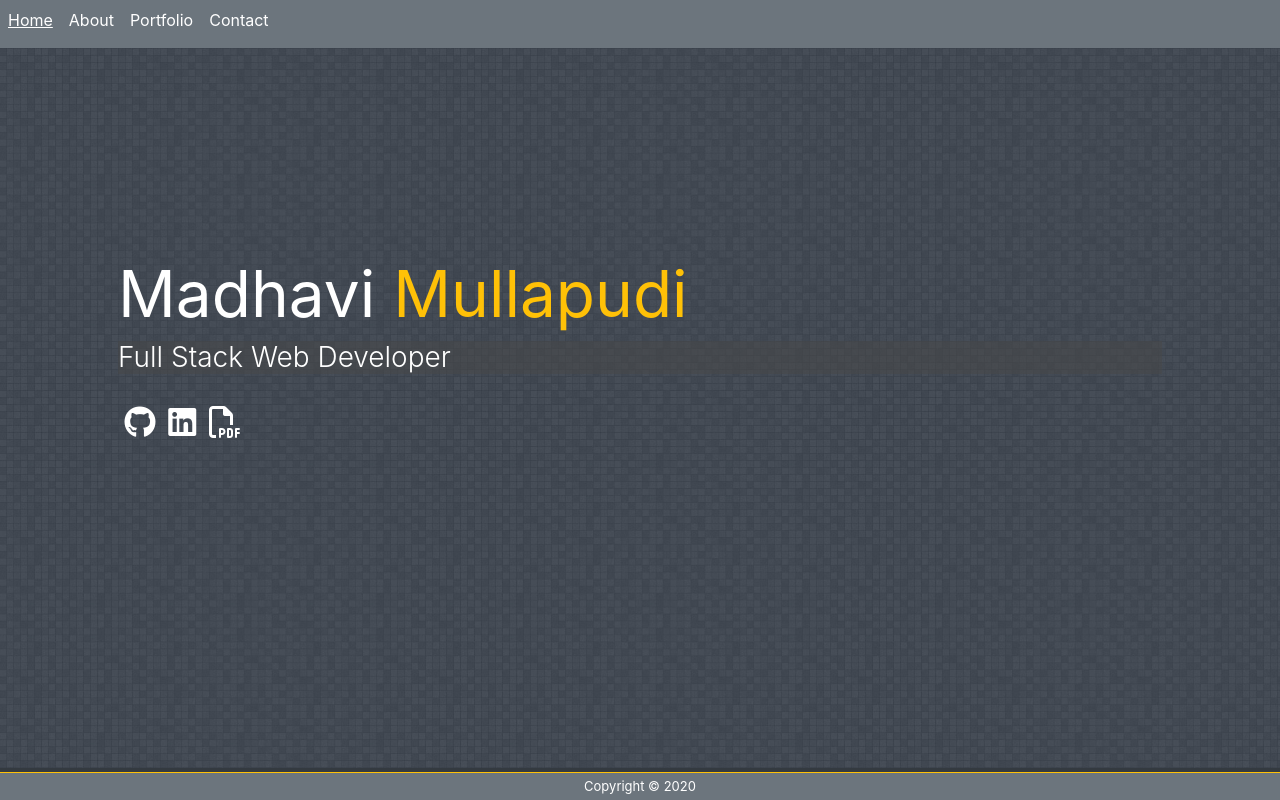
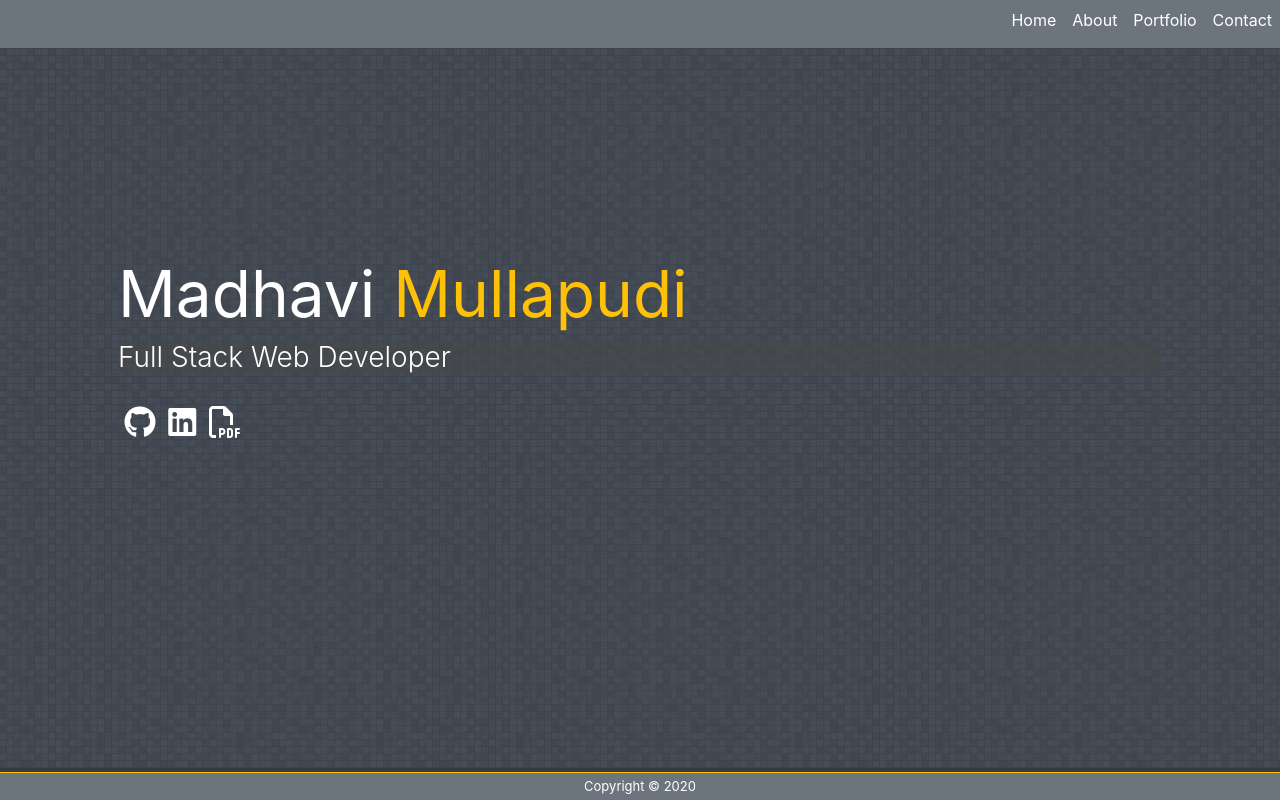
Before and after one commit to Madhavic1/React-Portfolio, a React (Create React App) app: page / in a window 1280 px wide. Built offline with nearby package versions, Linux system fonts and the light colour scheme.

Commit message:
Reverting the collapsed navbar menu changes

```diff
--- a/public/index.html
+++ b/public/index.html
@@ -29,9 +29,6 @@
     integrity="sha384-wvfXpqpZZVQGK6TAh5PVlGOfQNHSoD2xbE+QkPxCAFlNEevoEH3Sl0sibVcOQVnN" crossorigin="anonymous">
     <script src='https://kit.fontawesome.com/a076d05399.js'></script>
     <link rel="stylesheet" href="https://maxcdn.bootstrapcdn.com/bootstrap/4.0.0/css/bootstrap.min.css" integrity="sha384-Gn5384xqQ1aoWXA+058RXPxPg6fy4IWvTNh0E263XmFcJlSAwiGgFAW/dAiS6JXm" crossorigin="anonymous">
-    <script src="https://code.jquery.com/jquery-3.2.1.slim.min.js" integrity="sha384-KJ3o2DKtIkvYIK3UENzmM7KCkRr/rE9/Qpg6aAZGJwFDMVNA/GpGFF93hXpG5KkN" crossorigin="anonymous"></script>
-<script src="https://cdnjs.cloudflare.com/ajax/libs/popper.js/1.12.9/umd/popper.min.js" integrity="sha384-ApNbgh9B+Y1QKtv3Rn7W3mgPxhU9K/ScQsAP7hUibX39j7fakFPskvXusvfa0b4Q" crossorigin="anonymous"></script>
-<script src="https://maxcdn.bootstrapcdn.com/bootstrap/4.0.0/js/bootstrap.min.js" integrity="sha384-JZR6Spejh4U02d8jOt6vLEHfe/JQGiRRSQQxSfFWpi1MquVdAyjUar5+76PVCmYl" crossorigin="anonymous"></script>
   </head>
   <body>
     <noscript>You need to enable JavaScript to run this app.</noscript>
--- a/src/components/Navbar/index.js
+++ b/src/components/Navbar/index.js
@@ -17,21 +17,18 @@ function Navbar() {
   return (
     <nav className="navbar navbar-expand-lg navbar-light bg-secondary p-0">
       {!isHomepage &&
-        <Link className="navbar-brand ml-2 text-white" to="/React-Portfolio"
+        <Link className="navbar-brand ml-2 text-white" to="/"
           onClick={() => setIsHomepage(true)}
         >Madhavi Mullapudi</Link>
          }
-          <button className="navbar-toggler" type="button" data-toggle="collapse" data-target="#collapsenavbar" aria-controls="collapsenavbar" aria-expanded="false" aria-label="Toggle navigation">
-                    <span className="navbar-toggler-icon"></span>
-                </button>
 
-      <div className="collapse navbar-collapse ml-auto" id="collapsenavbar">
+      <div className="ml-auto">
         <ul className="navbar-nav">
           <li className="nav-item">
             <Link
-              to="/React-Portfolio"
+              to="/"
               className={
-                window.location.pathname === "/React-Portfolio" ? "nav-link active" : "nav-link"
+                window.location.pathname === "/" ? "nav-link active" : "nav-link"
               }
               onClick={() => setIsHomepage(true)}
               style={styles.textColor}
```
